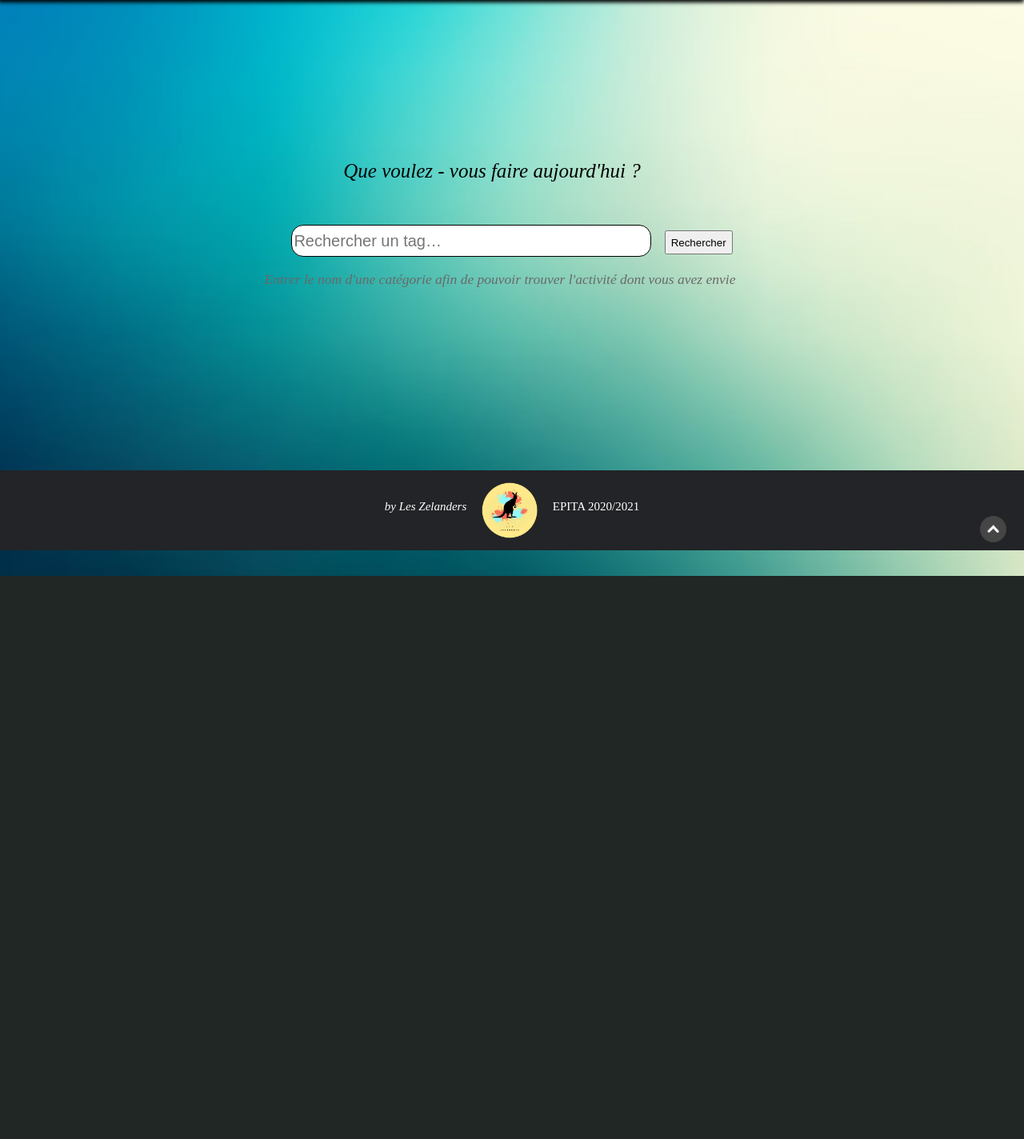
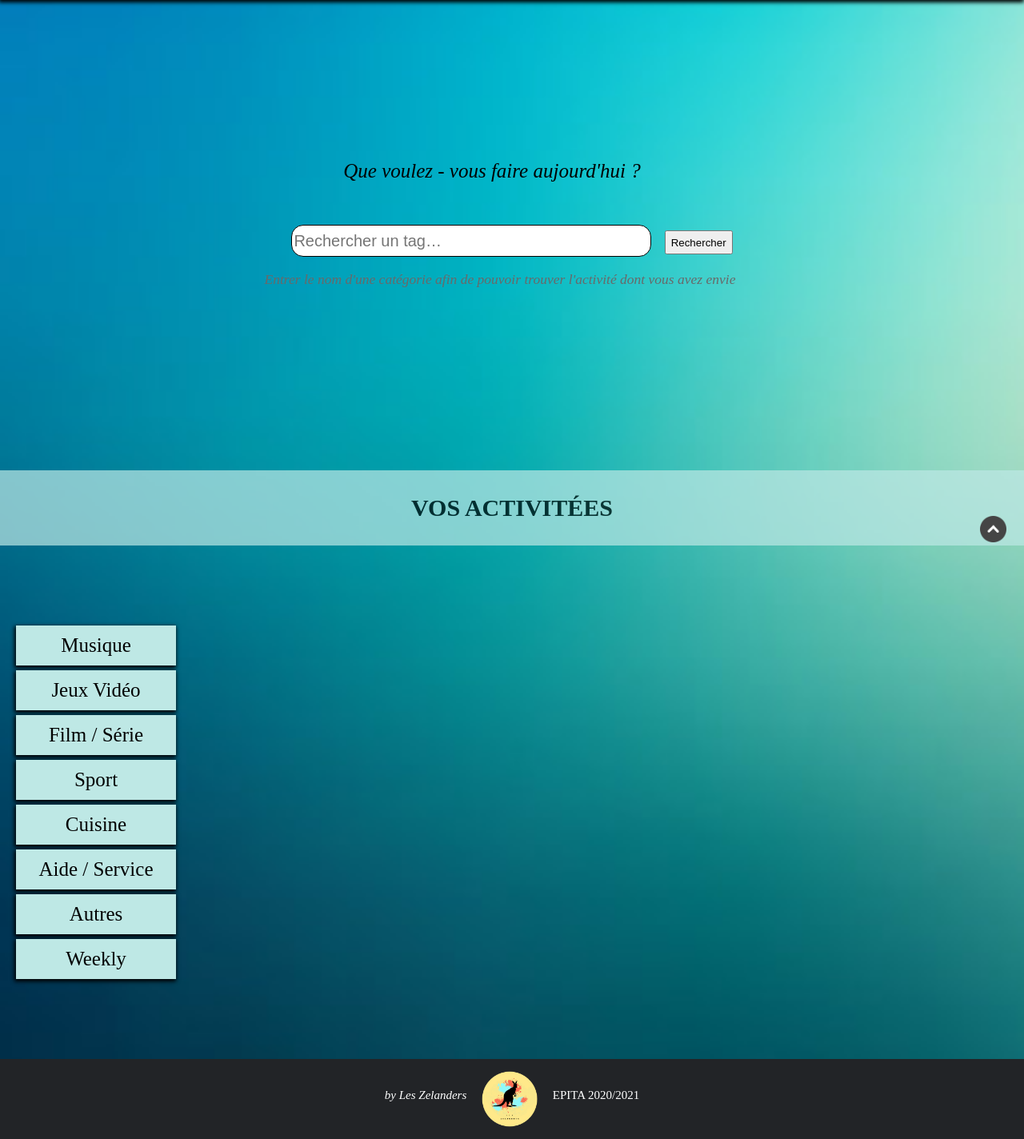
Before and after one commit to Babouche007/Zelanders-GottaGoHack-1, a PHP site: page / in a window 1280 px wide. Shown: the part 80-1504 px from the top of the page at 80% size. Before the commit the page ends 800 px from the top, so only its background shows below. Run offline with PHP 8.4, Linux system fonts and the light colour scheme.

Commit message:
added tag menu

```diff
--- a/css/Accueil.css
+++ b/css/Accueil.css
@@ -68,6 +68,16 @@ body {
     color: dimgrey;
     font-size: 70%;
 }
+
+.separation {
+    font-size: 60%;
+    padding: 10px;
+    margin-bottom: 100px;
+    color: black;
+    background-color: #bee8e5;
+    opacity: 0.7;
+
+}
 .form-element {
    /* display: flex;*/
     border-radius: 15px;
@@ -124,24 +134,27 @@ footer {
 
 }*/
 
-/*.blur {
-    position: absolute;
-    z-index: -1;
-    left: 0;
-    right: 0;
-    top: 0;
-    bottom: 0;
-    background-image: url("../res/img/fond1.jpg");
-    background-size:cover;
-    -webkit-filter: blur(3px);
-    -moz-filter: blur(3px);
-    -o-filter: blur(3px);
-    -ms-filter: blur(3px);
-    filter: blur(3px);
-    }
-.content
-{
-    position: relative;
-    z-index: 2;
-    color: #fff;
-}*/
+.categorie{
+    padding-left: 20px;
+    margin-bottom: 100px;
+}
+
+.categorie li {
+
+    list-style: none;
+    width: 200px;
+    height: 50px;
+    background: #bee8e5;
+    box-shadow: -1px 2px 5px 1px black;
+    margin-bottom: 6px;
+ }
+.categorie a{
+    line-height: 50px;
+    color: black;
+    text-decoration: none;
+}
+
+.categorie li:hover {
+    background-color: #2aa39e ;
+    color: white;
+}
--- a/index.php
+++ b/index.php
@@ -50,6 +50,19 @@
         <button style="height: 30px">Rechercher</button>
          <p id="explication"><i>Entrer le nom d'une catégorie afin de pouvoir trouver l'activité dont vous avez envie </i></p></br>
 
+         <div class="separation"> <h1>VOS ACTIVITÉES</h1> </div>
+         <ul class="categorie">
+
+           <a href="#"><li> Musique </li></a>
+           <a href="#"><li> Jeux Vidéo </li></a>
+           <a href="#"><li> Film / Série </li></a>
+           <a href="#"><li> Sport </li></a>
+           <a href="#"><li> Cuisine </li></a>
+           <a href="#"><li> Aide / Service </li></a>
+           <a href="#"><li> Autres </li></a>
+           <a href="#"><li> Weekly </li></a>
+
+         </ul>
         <div class="top">
         <a href="#top"><img src="res\img\top.png"></a>
     </div>
```
